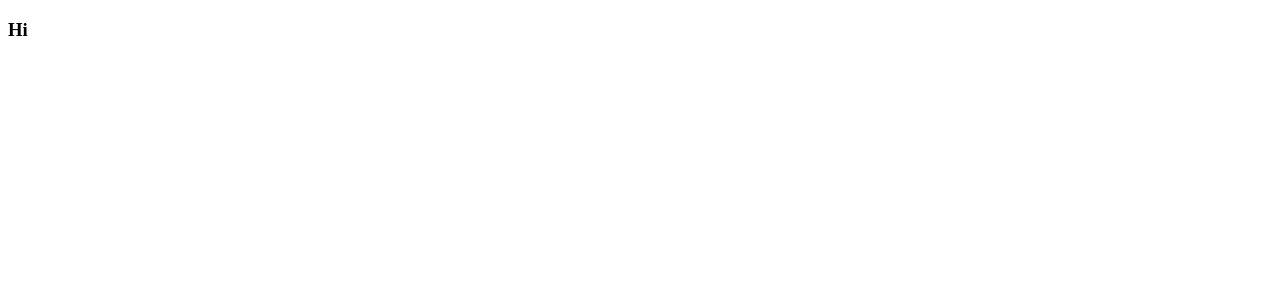
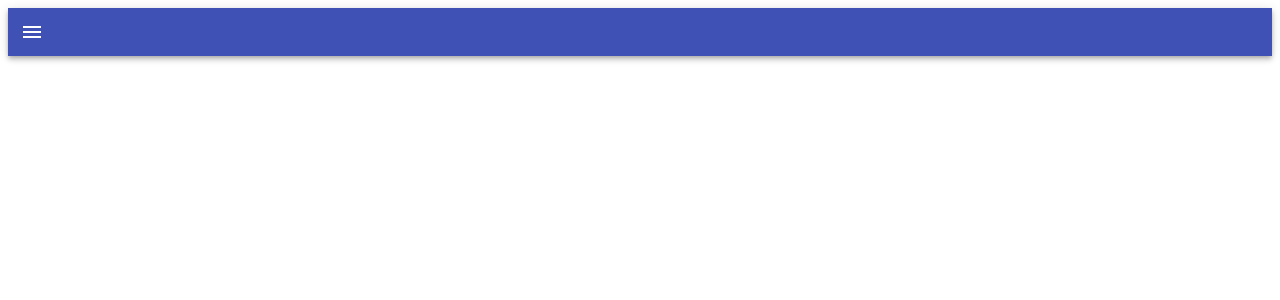
Before and after one commit to SeongHunMeow/WordCloudReactApp, a React app: page / in a window 1280 px wide. Shown: the top 300 px of the page. Built offline with nearby package versions, Linux system fonts and the light colour scheme.

Commit message:
Add Navigation Bar

```diff
--- a/package.json
+++ b/package.json
@@ -4,6 +4,8 @@
   "main": "index.js",
   "license": "MIT",
   "dependencies": {
+    "@material-ui/core": "^4.9.11",
+    "@material-ui/icons": "^4.9.1",
     "react": "^16.13.1",
     "react-dom": "^16.13.1"
   },
--- a/src/components/App.js
+++ b/src/components/App.js
@@ -1,11 +1,10 @@
 import React from 'react';
+import AppShell from './AppShell';
 
 class App extends React.Component {
     render() {
         return (
-            <div>
-                <h3>Hi</h3>
-            </div>
+           <AppShell/>
         );
     }
 }
--- /dev/null
+++ b/src/components/AppShell.js
@@ -0,0 +1,45 @@
+import React from 'react';
+import { withStyles } from '@material-ui/styles';
+import AppBar from '@material-ui/core/AppBar';
+import Drawer from '@material-ui/core/Drawer';
+import MenuItem from '@material-ui/core/MenuItem';
+import IconButton from '@material-ui/core/IconButton';
+import MenuIcon from '@material-ui/icons/Menu';
+
+const styles = {
+    root: {
+        flexGrow: 1,
+    },
+    menuButton: {
+        marginRight: 'auto'
+    }
+}
+
+class AppShell extends React.Component {
+    constructor (props) {
+        super(props);
+        this.state = {
+            toggle: false
+        }
+    }
+
+    //Drawer 열고 닫기
+    handleDrawerToggle = () => this.setState({toggle: !this.state.toggle})
+    render() {
+        const { classes } = this.props;
+        return (
+            <div className={classes.root}>
+                <AppBar position="static">
+                    <IconButton className={classes.menuButton} color="inherit" onClick={this.handleDrawerToggle}>
+                        <MenuIcon/>
+                    </IconButton>
+                </AppBar>
+                <Drawer open={this.state.toggle}>
+                    <MenuItem onClick={this.handleDrawerToggle}>Home</MenuItem>
+                </Drawer>
+            </div>
+        )
+    }
+}
+
+export default withStyles(styles)(AppShell);
```
Also changed, not shown: 1 other file (tests, documents, lock files or other folders).
